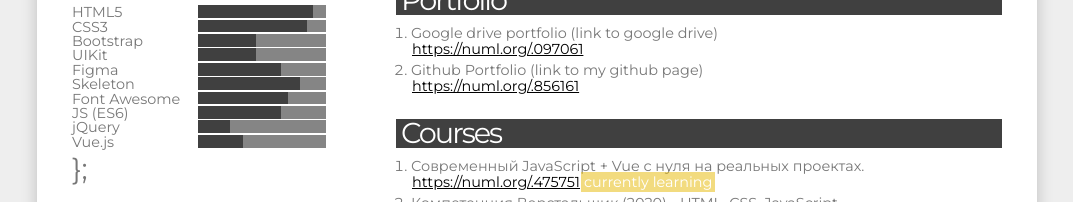
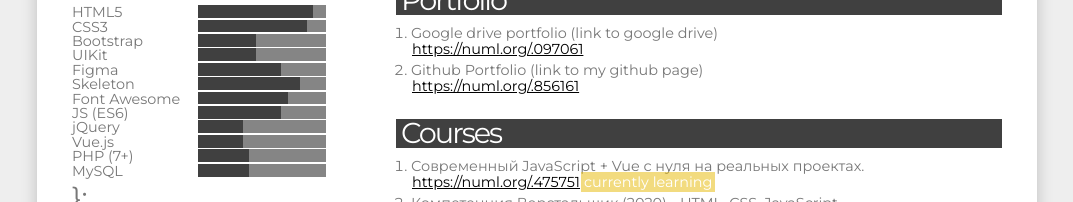
Before and after one commit to paaavuk/paaavuk.github.io, a plain HTML site: page index.html in a window 1280 px wide. Shown: the part 747-949 px from the top of the page, without its empty margins (103-1176 px from the left). Drawn offline with Linux system fonts and the light colour scheme.

Commit message:
Update index.html

```diff
--- a/index.html
+++ b/index.html
@@ -115,11 +115,19 @@
                     </li>
                     <li>
                       jQuery
-                      <progress max="100" value="25">25%</progress>
+                      <progress max="100" value="35">35%</progress>
                     </li>
                     <li>
                       Vue.js
                       <progress max="100" value="35">35%</progress>
+                    </li>
+                    <li>
+                      PHP (7+)
+                      <progress max="100" value="40">40%</progress>
+                    </li>
+                    <li>
+                      MySQL
+                      <progress max="100" value="40">40%</progress>
                     </li>
                   </ul>
                   <footer>
```
